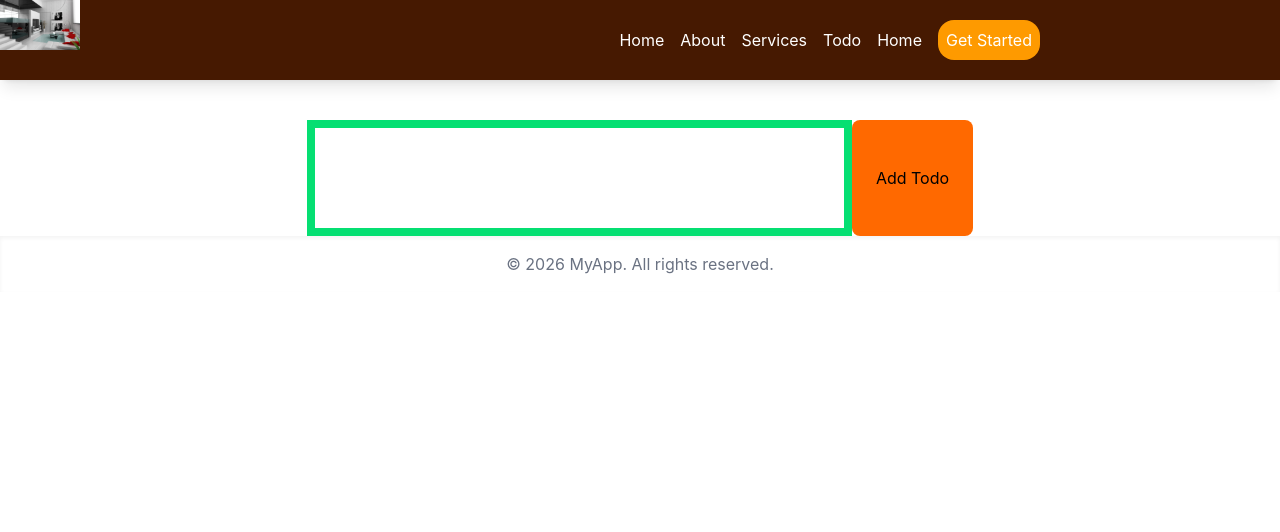
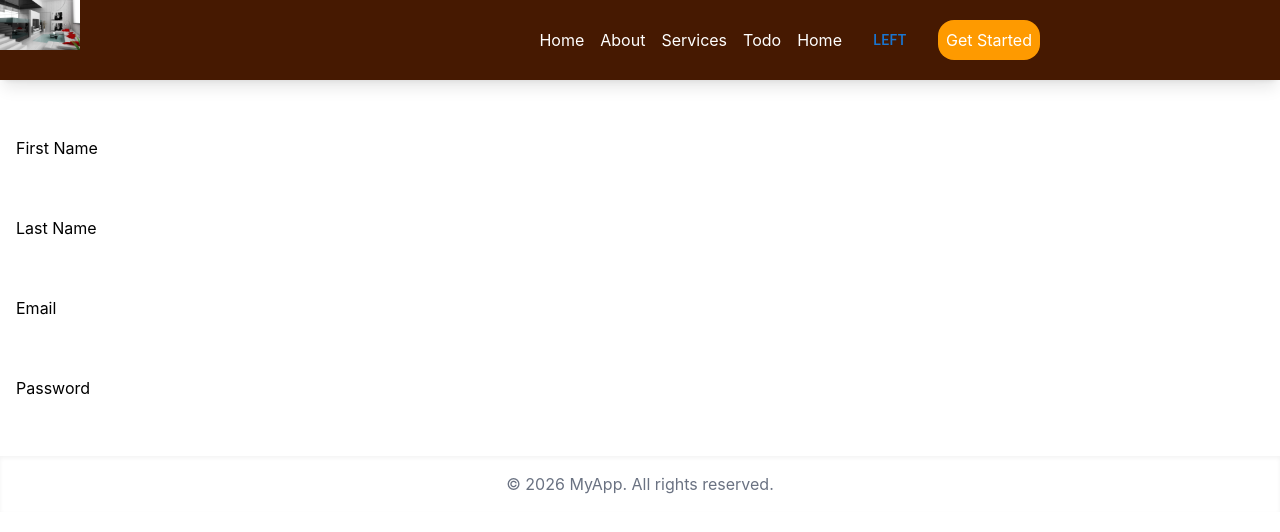
Before and after one commit to Amiscript/React-class-2026, a React (Vite) app: page /Todo in a window 1280 px wide. Shown: the top 532 px of the page. Built offline with nearby package versions, Linux system fonts and the light colour scheme.

Commit message:
18-May-2026

```diff
--- /dev/null
+++ b/src/Materials/Drawer.jsx
@@ -0,0 +1,86 @@
+import * as React from 'react';
+import Box from '@mui/material/Box';
+import SwipeableDrawer from '@mui/material/SwipeableDrawer';
+import Button from '@mui/material/Button';
+import List from '@mui/material/List';
+import Divider from '@mui/material/Divider';
+import ListItem from '@mui/material/ListItem';
+import ListItemButton from '@mui/material/ListItemButton';
+import ListItemIcon from '@mui/material/ListItemIcon';
+import ListItemText from '@mui/material/ListItemText';
+import InboxIcon from '@mui/icons-material/MoveToInbox';
+import MailIcon from '@mui/icons-material/Mail';
+
+export default function SwipeableTemporaryDrawer() {
+  const [state, setState] = React.useState({
+    top: false,
+    left: false,
+    bottom: false,
+    right: false,
+  });
+
+  const toggleDrawer = (anchor, open) => (event) => {
+    if (
+      event &&
+      event.type === 'keydown' &&
+      (event.key === 'Tab' || event.key === 'Shift')
+    ) {
+      return;
+    }
+
+    setState({ ...state, [anchor]: open });
+  };
+
+  const list = (anchor) => (
+    <Box
+      sx={{ width: anchor === 'top' || anchor === 'bottom' ? 'auto' : 250 }}
+      role="presentation"
+      onClick={toggleDrawer(anchor, false)}
+      onKeyDown={toggleDrawer(anchor, false)}
+    >
+      <List>
+        {['Inbox', 'Starred', 'Send email', 'Drafts'].map((text, index) => (
+          <ListItem key={text} disablePadding>
+            <ListItemButton>
+              <ListItemIcon>
+                {index % 2 === 0 ? <InboxIcon /> : <MailIcon />}
+              </ListItemIcon>
+              <ListItemText primary={text} />
+            </ListItemButton>
+          </ListItem>
+        ))}
+      </List>
+      <Divider />
+      <List>
+        {['All mail', 'Trash', 'Spam'].map((text, index) => (
+          <ListItem key={text} disablePadding>
+            <ListItemButton>
+              <ListItemIcon>
+                {index % 2 === 0 ? <InboxIcon /> : <MailIcon />}
+              </ListItemIcon>
+              <ListItemText primary={text} />
+            </ListItemButton>
+          </ListItem>
+        ))}
+      </List>
+    </Box>
+  );
+
+  return (
+    <div>
+      {['left'].map((anchor) => (
+        <React.Fragment key={anchor}>
+          <Button onClick={toggleDrawer(anchor, true)}>{anchor}</Button>
+          <SwipeableDrawer
+            anchor={anchor}
+            open={state[anchor]}
+            onClose={toggleDrawer(anchor, false)}
+            onOpen={toggleDrawer(anchor, true)}
+          >
+            {list(anchor)}
+          </SwipeableDrawer>
+        </React.Fragment>
+      ))}
+    </div>
+  );
+}
--- /dev/null
+++ b/src/Materials/Switch.jsx
@@ -0,0 +1,11 @@
+import FormGroup from '@mui/material/FormGroup';
+import FormControlLabel from '@mui/material/FormControlLabel';
+import Switch from '@mui/material/Switch';
+
+export default function SwitchLabels() {
+  return (
+    <FormGroup className="ml-50" >
+      <FormControlLabel control={<Switch defaultChecked />} label="Label" />
+    </FormGroup>
+  );
+}
--- a/src/component/Home.jsx
+++ b/src/component/Home.jsx
@@ -5,6 +5,7 @@ import image from "../assets/5.jpg"
 import Modal from './modal'
 import Grid from './grid'
 import HookUsestate from './HookUsestate'
+import Switch from '../Materials/Switch'
 
 
 export default function Home() {
@@ -44,7 +45,7 @@ export default function Home() {
     <Modal />
   <Grid />
   <HookUsestate />
-
+  <Switch />
     </>
 
   )
--- a/src/component/HookUsestate.jsx
+++ b/src/component/HookUsestate.jsx
@@ -3,8 +3,6 @@ import { useState } from 'react'
 import Button from '../utils.jsx/Button'
 
 //usestate- state is a way to store and manage data in a component. It allows you to create dynamic and interactive user interfaces by updating the component's state and re-rendering it when the state changes. The useState hook is a built-in function in React that allows you to add state to functional components. It returns an array with two elements: the current state value and a function to update that state value. You can use the useState hook to manage various types of data, such as strings, numbers, arrays, objects, etc., and it helps you create responsive and interactive applications.
-
-
 
 
 function HookUsestate() {
--- a/src/component/Navbar.jsx
+++ b/src/component/Navbar.jsx
@@ -1,11 +1,13 @@
 import React from 'react'
 import image from "../assets/5.jpg"
 import { Link } from 'react-router-dom'
-import { useNavigate } from 'react-router-dom'
+import Drawer from '../Materials/Drawer'
+
 
 
 export default function Navbar() {
-    const navigate = useNavigate()
+
+
   return (
     <div className=' text-white  flex items-center justify-between  shadow-lg fixed top-0 left-0 right-0 z-20 bg-amber-950'>
 <div className='h-20 w-20'> <img src={image} alt="" /></div>
@@ -18,6 +20,7 @@ export default function Navbar() {
       <li><Link to="/Service">Services</Link></li>
       <li><Link to="/Todo">Todo</Link></li>
       <Link to="/"><li>Home</li></Link>
+       <Drawer />
       <button onClick={() => navigate('/')} className='bg-amber-500 text-white rounded-2xl p-2'>Get Started</button>
     </ul>
 
--- a/src/component/todo.jsx
+++ b/src/component/todo.jsx
@@ -7,22 +7,28 @@ import {useState} from 'react'
 
 
 const Todo = () => {
-const[todo, setTodo] = useState("")
+  const [firstname, setFirstname] = useState("")
+  const [lastname, setLastname] = useState("")
+  const [email, setEmail] = useState("")
+  const [password, setPassword] = useState("")
+
 
 //assignment create an input field of firstname, lastname, email and password and capture the value of each input field in a state variable and display it on the UI
 
-const getvalue =(event)=>{
-    setTodo(event.target.value)
-}
   return (
-    <div className="flex justify-center">
-        {todo}
-      <section >
-        <input type="text" value={todo} onChange={getvalue } className="border-8 border-green-400 p-8 text-3xl"/>
+    <div  className='flex flex-col gap-4 p-4'>
+      <label htmlFor="">First Name</label>
+      <input type="text" value={firstname}  onChange={(event) => setFirstname(event.target.value)} />
+      {firstname}
 
+      <label htmlFor="">Last Name</label>
+      <input type="text" value={lastname} onChange={(event) => setLastname(event.target.value)} />
 
-      </section>
-      <button className="bg-orange-500  p-6  rounded-lg">Add Todo</button>
+      {lastname}
+      <label htmlFor="">Email</label>
+      <input type="email" value={email} onChange={(event) => setEmail(event.target.value)} />
+      <label htmlFor="">Password</label>
+      <input type="password" value={password} onChange={(event) => setPassword(event.target.value)} />
 
     </div>
   );
```
